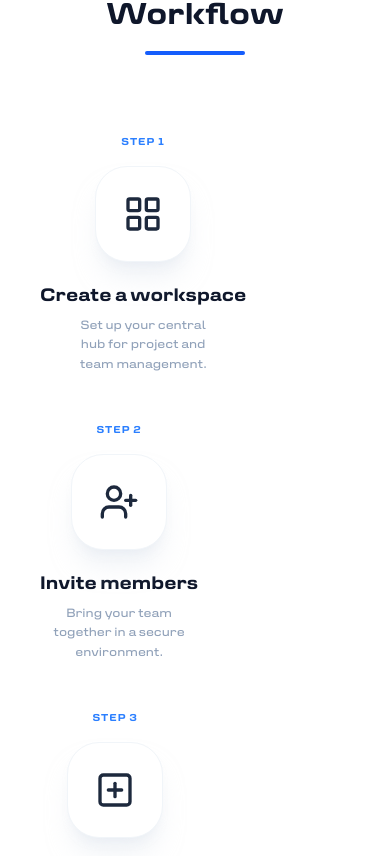
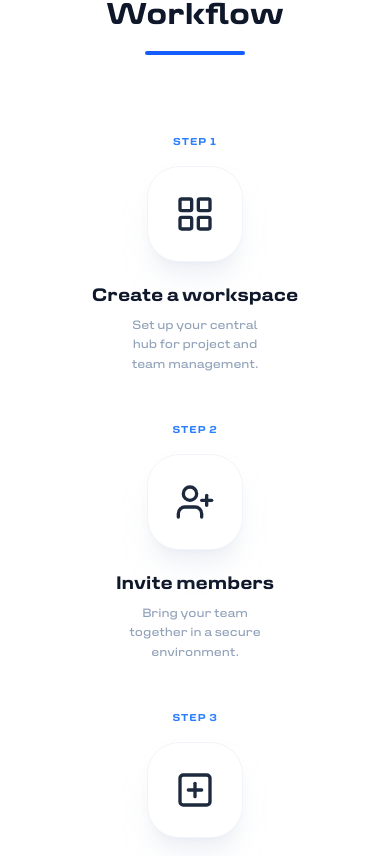
Before and after one commit to azharkhan93/centerof-excellence-skuast-k-faculty-of-forestry, a Next.js app: page /en/products/ishraff in a window 390 px wide. Shown: the part 3348-4204 px from the top of the page. Built offline with nearby package versions, Linux system fonts and the light colour scheme.

Commit message:
Adjust workflow step container responsive layout to use `md` breakpoint for flex direction and gap, and refine item alignment.

```diff
--- a/components/IshraffProduct/IshraffWorkflow/IshraffWorkflow.tsx
+++ b/components/IshraffProduct/IshraffWorkflow/IshraffWorkflow.tsx
@@ -84,7 +84,7 @@
                     </motion.div>
                 </div>
 
-                <div className="flex flex-col lg:flex-row gap-12 lg:gap-0 items-start justify-between">
+                <div className="flex flex-col md:flex-row gap-12 md:gap-0 md:items-start items-center justify-between">
                     {workflow.steps.map((step, idx) => (
                         <WorkflowStep
                             key={step.id}
```
